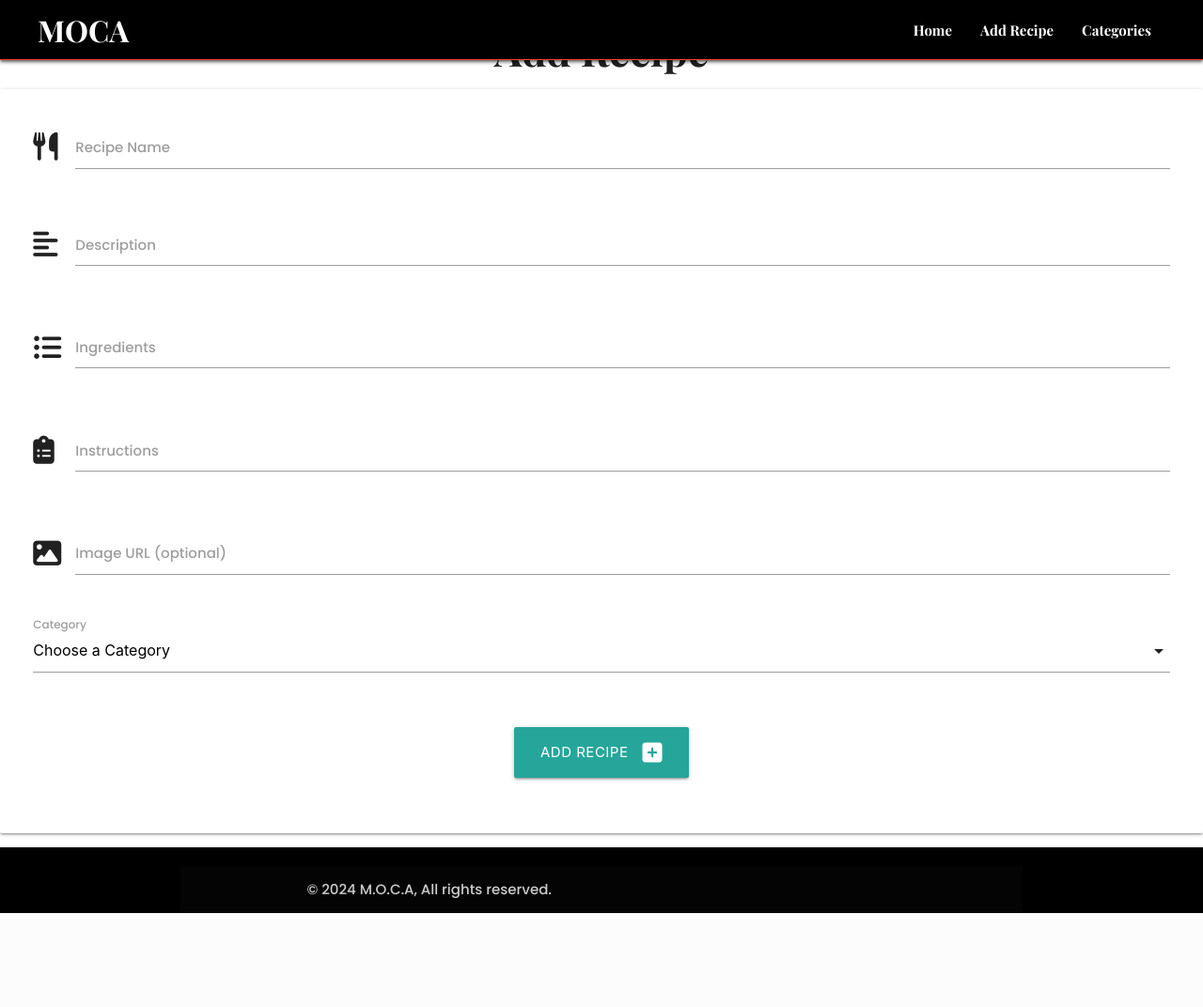
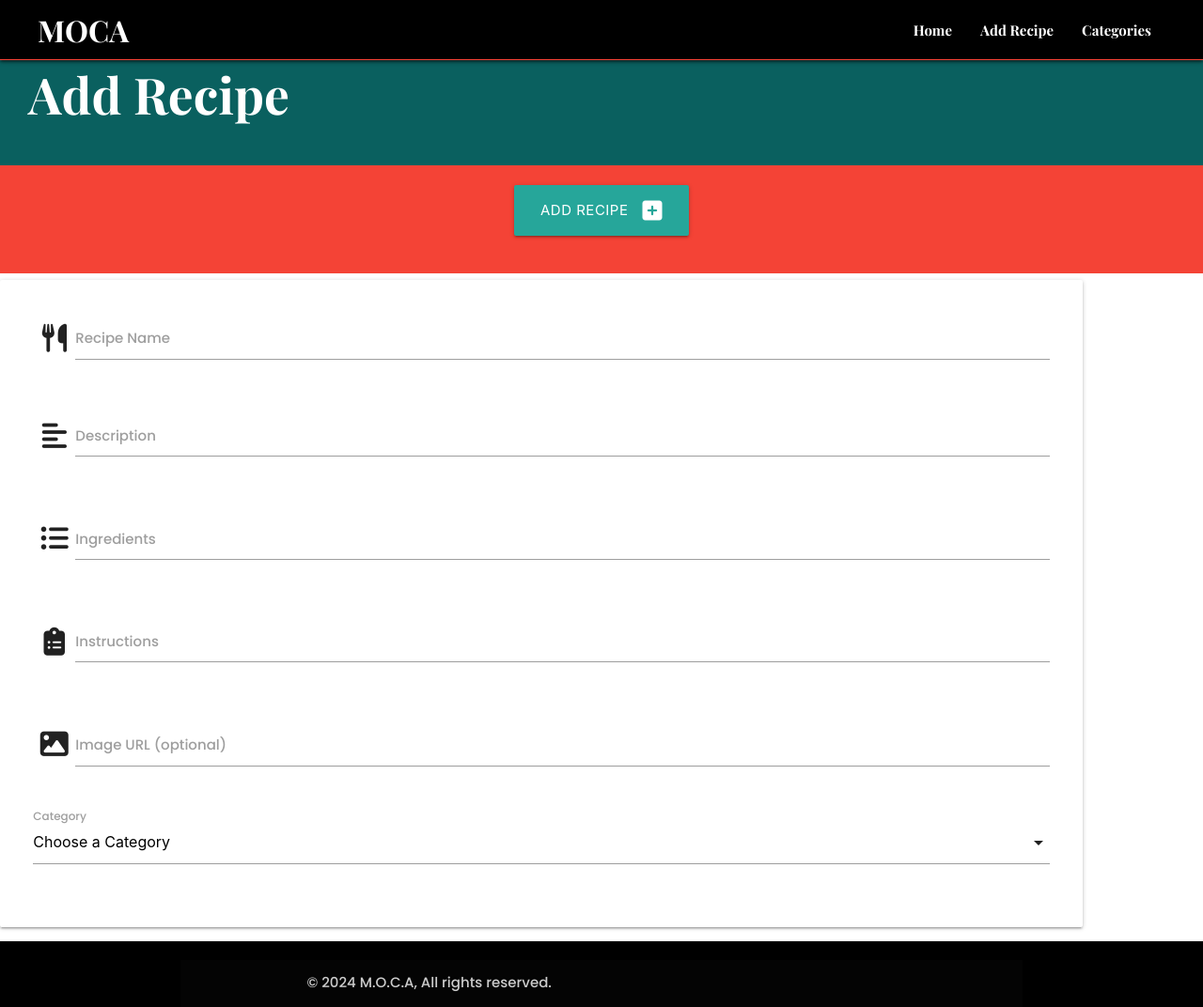
Before and after one commit to AlexandraEL9/MOCA-app, a Flask app: page /add_recipe in a window 1280 px wide. Shown: the whole page at 94% size. Before the commit the page ends 972 px from the top, so only its background shows below. Run offline with Flask 2, Linux system fonts and the light colour scheme; data that the repository does not hold is empty; some libraries are stand-ins or nearby versions.

Commit message:
fix: spacing on main container

```diff
--- a/moca/static/css/style.css
+++ b/moca/static/css/style.css
@@ -55,7 +55,8 @@ main {
 }
 
 .main-container {
-  width: 80%;
+  width: 90%
+
 }
 
 /* Navbar styling */
--- a/moca/templates/add_recipe.html
+++ b/moca/templates/add_recipe.html
@@ -1,9 +1,29 @@
 {% extends "base.html" %}
 {% block content %}
 
-<h3 class="center-align">Add Recipe</h3>
+<!-- header section -->
+<div class="container-fluid container-header">
+    <div class="row">
+      <!-- title and description section -->
+      <div class="col-lg-6 col-md-6">
+        <section class="content-section content-section-title-description">
+          <h2>Add Recipe</h2>
+        </section>
+      </div>
+    </div>
+  </div>
 
-<div class="row card-panel">
+  <section class="section-page-heading">
+    <div class="row">
+        <div class="input-field col s12 center-align">
+            <button class="btn-large" type="submit">Add Recipe
+                <i class="fas fa-plus-square right"></i>
+            </button>
+        </div>
+    </div>
+  </section>
+<div class="main-container">
+    <div class="row card-panel center-align">
         <form class="col s12" action="{{ url_for('add_recipe') }}" method="POST">
             <div class="row">
                 <div class="input-field col s12">
@@ -51,14 +71,8 @@
                     <label>Category</label>
                 </div>
             </div>
-        <div class="row">
-            <div class="input-field col s12 center-align">
-                <button class="btn-large" type="submit">Add Recipe
-                    <i class="fas fa-plus-square right"></i>
-                </button>
+        </form>
     </div>
-        </div>
-    </form>
 </div>
 
 {% endblock %}
```
Also changed, not shown: moca/templates/categories.html (+16 -4 lines). Lines whose indentation alone changed are shown as unchanged.
